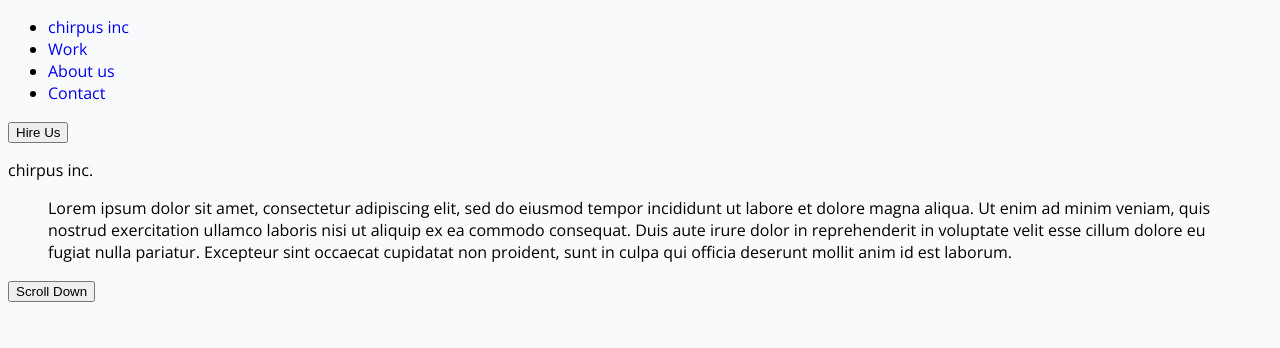
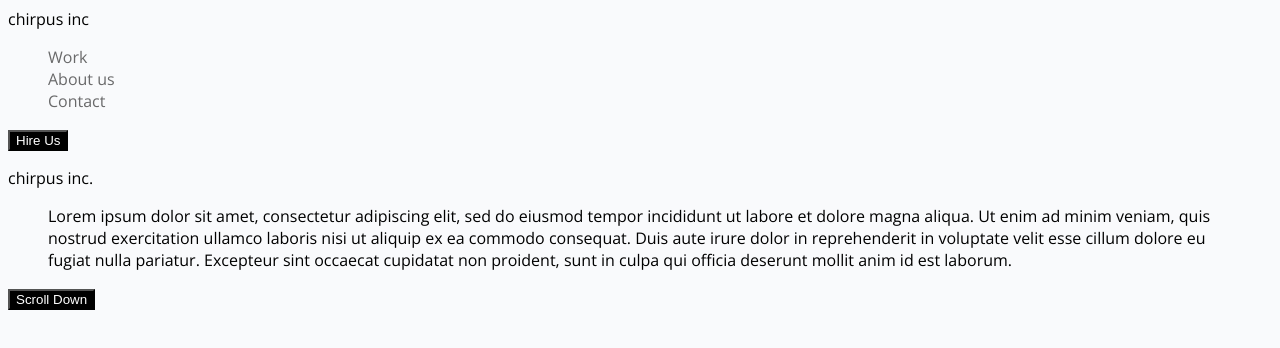
Before and after one commit to roseperuski/lab1, a plain HTML site: page index.html in a window 1280 px wide. Drawn offline with nearby package versions, Linux system fonts and the light colour scheme.

Commit message:
added colors, removed list & link decoration

```diff
--- a/index.html
+++ b/index.html
@@ -18,8 +18,8 @@
             <p class="browsehappy">You are using an <strong>outdated</strong> browser. Please <a href="#">upgrade your browser</a> to improve your experience.</p>
         <![endif]-->
         <nav>
-            <ul>
-                <li> <a href="#">chirpus inc</a></li>
+            <a href="#" id="company-link">chirpus inc</a>
+            <ul class="gray-text">
                 <li><a href="#">Work</a></li>
                 <li><a href="#">About us</a></li>
                 <li><a href="#">Contact</a></li>
--- a/styles.css
+++ b/styles.css
@@ -1,8 +1,22 @@
 body{
     font-family: 'Open Sans', sans-serif;
     background-color: #f9fafc;
+    color: #000;
 }
 
+#company-link{
+    color: #000;
+}
 a{
     text-decoration: none;
+    color: #69696a;
+
 }
+ul{
+    list-style-type: none;
+
+}
+button{
+    color: #fff;
+    background-color: #000;
+}
```
